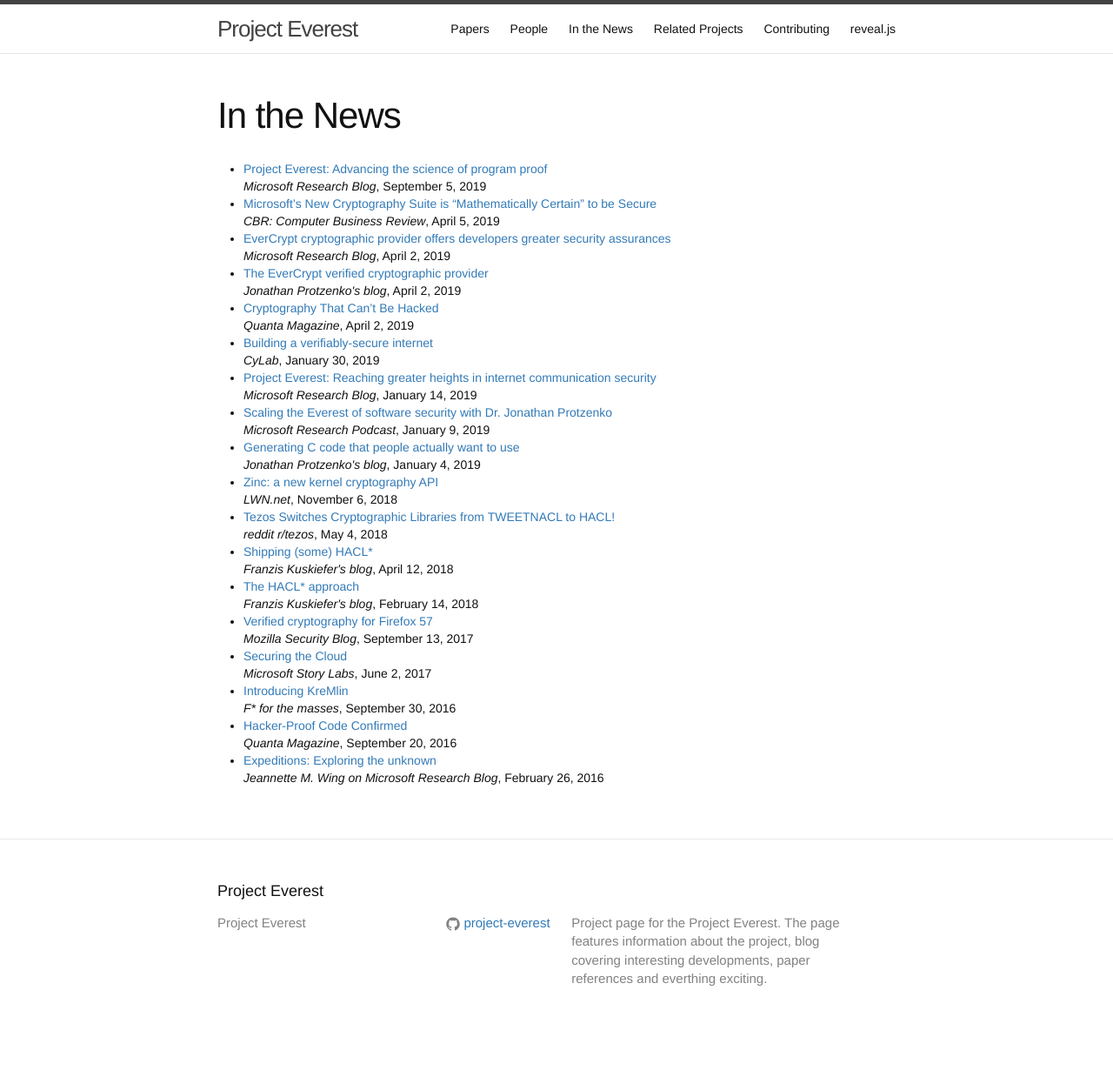
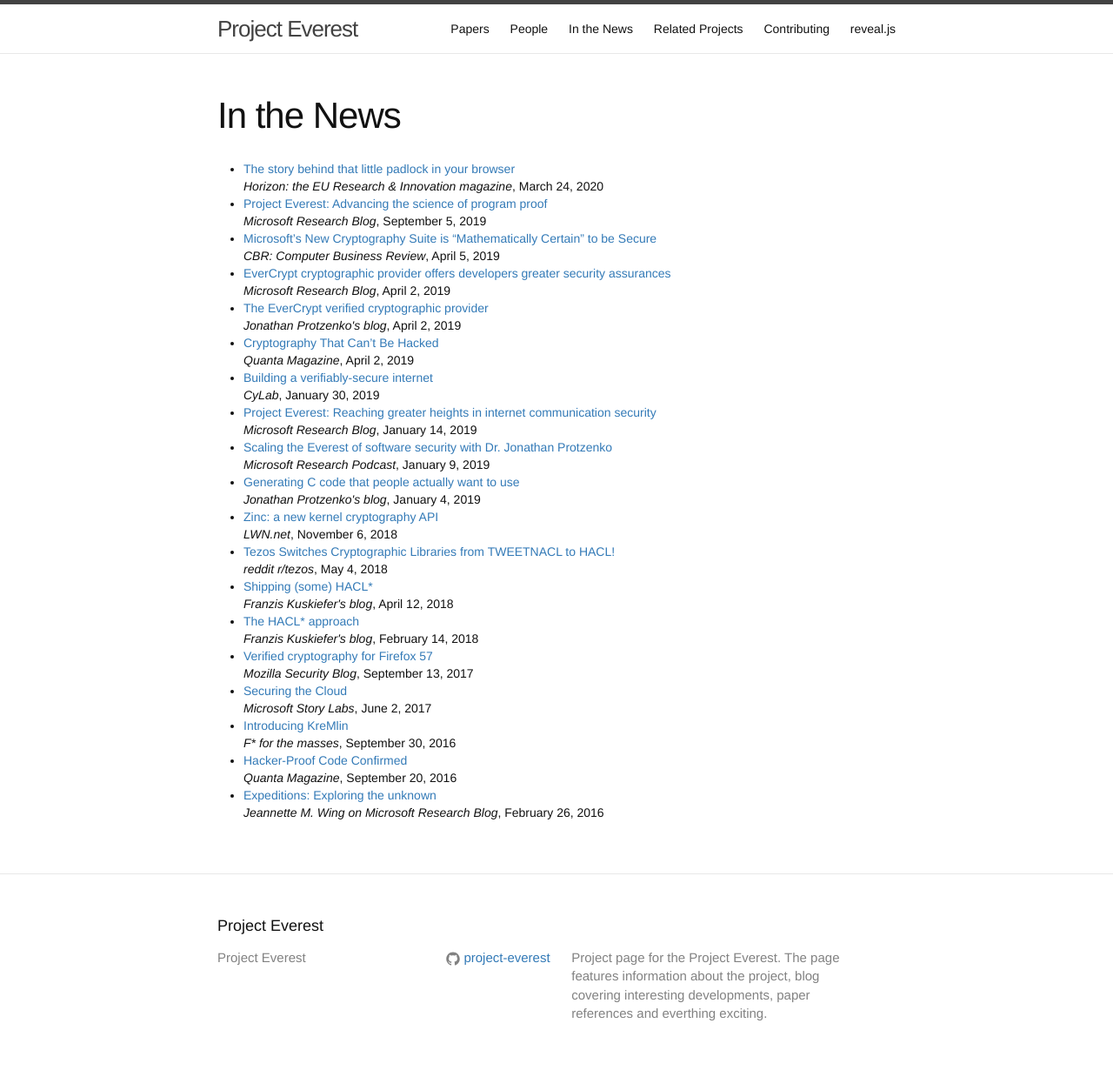
Before and after one commit to project-everest/project-everest.github.io, a Jekyll site: the page built from publicity.md, in a window 1280 px wide. Shown: the whole page at 87% size. Built offline with Jekyll 4.4.1, drawn with Linux system fonts in a browser that asks for light colours; before the commit the page ends 1190 px from its top, so only the background shows below that.

Commit message:
New article from Karthik

```diff
--- a/_data/publicity.json
+++ b/_data/publicity.json
@@ -1,4 +1,11 @@
 [
+  {
+    "title" : "The story behind that little padlock in your browser",
+    "url" : "https://horizon-magazine.eu/article/story-behind-little-padlock-your-browser.html",
+    "venue" : "Horizon: the EU Research & Innovation magazine",
+    "description": "",
+    "date" : "March 24, 2020"
+  },
   {
     "title" : "Project Everest: Advancing the science of program proof",
     "url" : "https://www.microsoft.com/en-us/research/blog/project-everest-advancing-the-science-of-program-proof/",
```
